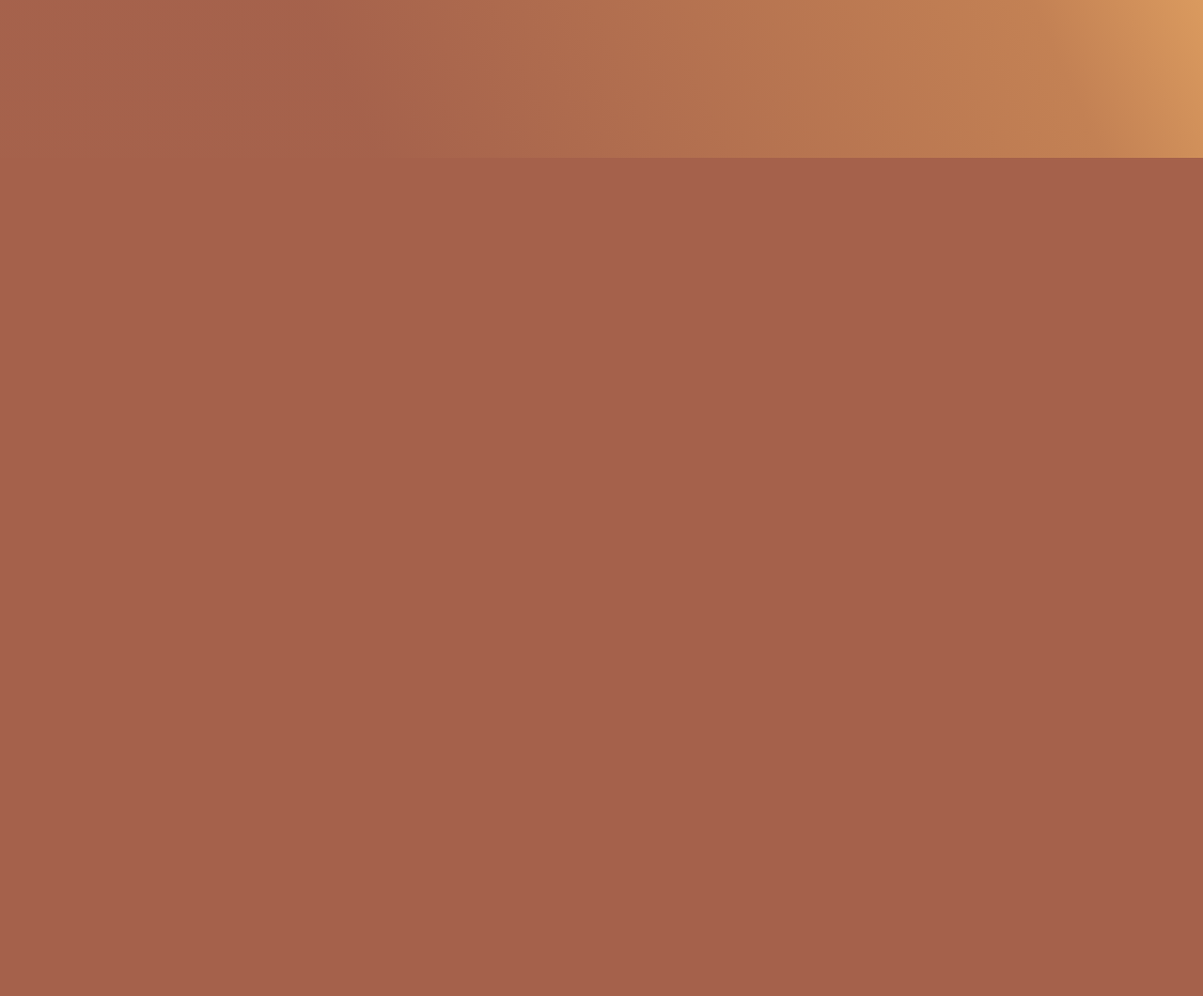
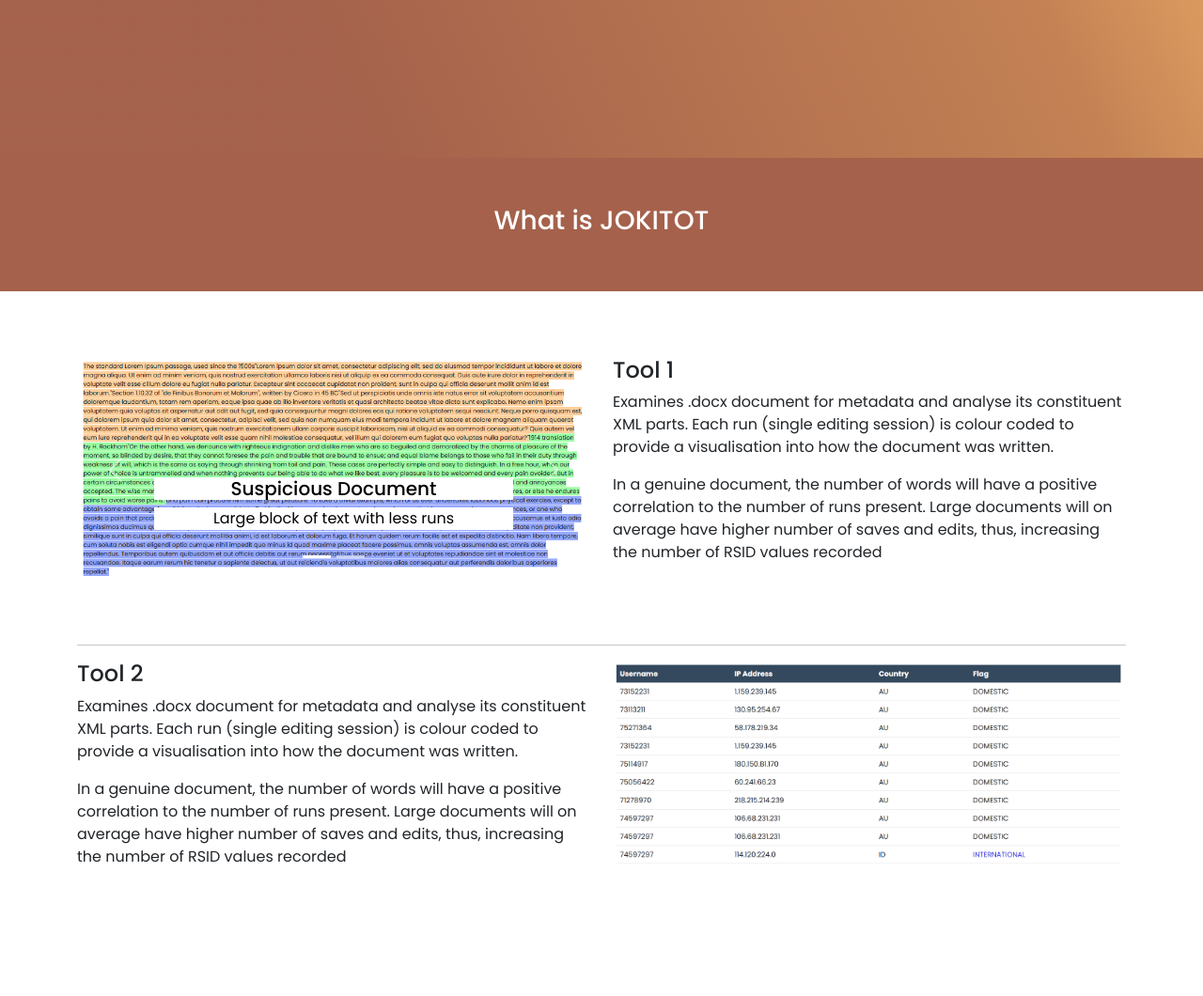
Before and after one commit to lujor20/CITS3200_Project, a Flask app: page / in a window 1280 px wide. Shown: the part 663-1723 px from the top of the page at 94% size. Before the commit the page ends 831 px from the top, so only its background shows below. Run offline with Flask 3, Linux system fonts and the light colour scheme.

Commit message:
adds information section on home page

```diff
--- a/app/main/templates/home.html
+++ b/app/main/templates/home.html
@@ -22,4 +22,59 @@
   </div>
 </section>
 
+<section class="divider">
+  <h3 class="text-center"> What is JOKITOT </h3>
+</section>
+
+<div class="container description">
+  <div class="row">
+    <div class="col">
+      <div id="carouselExampleCaptions" class="carousel slide">
+        <div class="carousel-indicators">
+          <button type="button" data-bs-target="#carouselExampleCaptions" data-bs-slide-to="0" class="active" aria-current="true" aria-label="Slide 1"></button>
+          <button type="button" data-bs-target="#carouselExampleCaptions" data-bs-slide-to="1" aria-label="Slide 2"></button>
+        </div>
+        <div class="carousel-inner">
+          <div class="carousel-item active">
+            <img src={{ url_for('main.static', filename='example1.png')}} class="d-block w-100" alt="..." id="example1">
+            <div class="carousel-caption d-none d-md-block">
+              <h5>Suspicious Document</h5>
+              <p>Large block of text with less runs</p>
+            </div>
+          </div>
+          <div class="carousel-item">
+            <img src={{ url_for('main.static', filename='example2.png')}} class="d-block w-100" alt="...">
+            <div class="carousel-caption d-none d-md-block">
+              <h5>Genuine Document</h5>
+              <p>Multiple runs scattered throughout the document</p>
+            </div>
+          </div>
+        </div>
+        <button class="carousel-control-prev" type="button" data-bs-target="#carouselExampleCaptions" data-bs-slide="prev">
+          <span class="carousel-control-prev-icon" aria-hidden="true"></span>
+          <span class="visually-hidden">Previous</span>
+        </button>
+        <button class="carousel-control-next" type="button" data-bs-target="#carouselExampleCaptions" data-bs-slide="next">
+          <span class="carousel-control-next-icon" aria-hidden="true"></span>
+          <span class="visually-hidden">Next</span>
+        </button>
+      </div>
+    </div>
+    <div class="col">
+      <h4>Tool 1</h4>
+      <p>Examines .docx document for metadata and analyse its constituent XML parts. Each run (single editing session) is colour coded to provide a visualisation into how the document was written. </p> <p>In a genuine document, the number of words will have a positive correlation to the number of runs present. Large documents will on average have higher number of saves and edits, thus, increasing the number of RSID values recorded</p>
+    </div>
+  </div>
+  <hr>
+  <div class="row">
+    <div class="col">
+      <h4>Tool 2</h4>
+      <p>Examines .docx document for metadata and analyse its constituent XML parts. Each run (single editing session) is colour coded to provide a visualisation into how the document was written. </p> <p>In a genuine document, the number of words will have a positive correlation to the number of runs present. Large documents will on average have higher number of saves and edits, thus, increasing the number of RSID values recorded</p>
+    </div>
+    <div class="col">
+      <img src={{ url_for('main.static', filename='tool2example.png')}} class="d-block w-100" alt="...">
+    </div>
+  </div>
+</div>
+
 {% endblock %}
```
